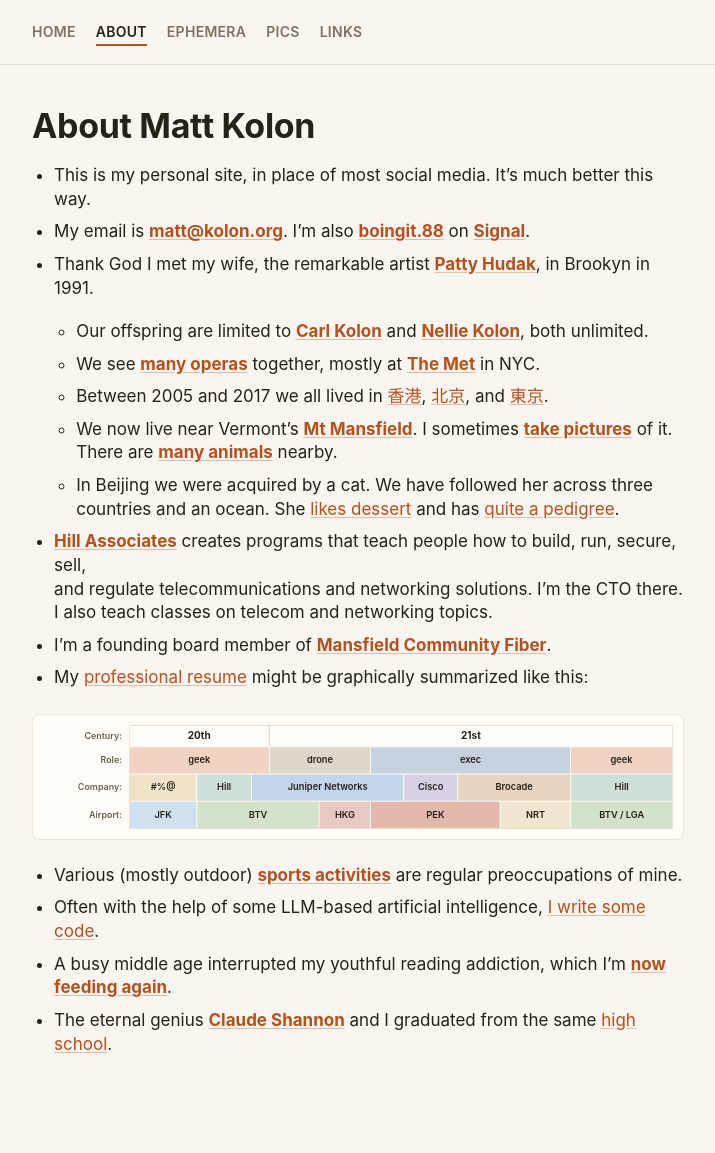
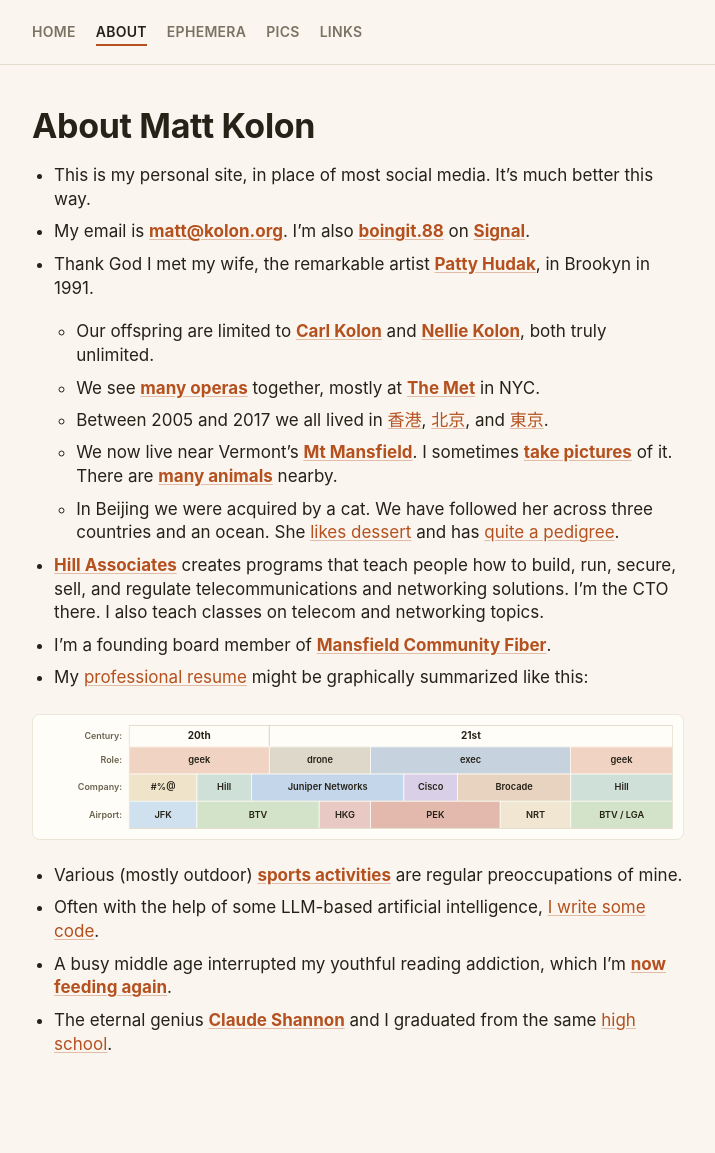
Before and after one commit to mkolon/mattkolon.com, a Jekyll site: the page built from about.md, in a window 1280 px wide. Shown: the whole page, without its empty margins (282-997 px from the left). Built offline with Jekyll 4.4.1, drawn with Linux system fonts in a browser that asks for light colours.

Commit message:
Tweak About copy: "truly unlimited", unwrap a couple lines
Co-Authored-By: Claude Sonnet 5 <noreply@anthropic.com>
Claude-Session: https://claude.ai/code/session_01Htbb9xzLrgxeRtPPijJtxa

```diff
--- a/about.md
+++ b/about.md
@@ -12,7 +12,7 @@ title: About
 
 - Thank God I met my wife, the remarkable artist [**Patty Hudak**](https://www.pattyhudak.com/){:target="_blank"}, in Brookyn in 1991.
 
-    - Our offspring are limited to [**Carl Kolon**](https://carlkolon.com){:target="_blank"} and [**Nellie Kolon**](https://nelliekolon.com/){:target="_blank"}, both unlimited.
+    - Our offspring are limited to [**Carl Kolon**](https://carlkolon.com){:target="_blank"} and [**Nellie Kolon**](https://nelliekolon.com/){:target="_blank"}, both truly unlimited.
 
     - We see [**many operas**](https://photos.app.goo.gl/oTQZExHTHNWzuFFu7){:target="_blank"} together, mostly at [**The Met**](https://www.metopera.org/){:target="_blank"} in NYC.
 
@@ -22,7 +22,7 @@ title: About
 
     - In Beijing we were acquired by a cat. We have followed her across three<br>countries and an ocean. She [likes dessert](/assets/kiki.mov) and has [quite a pedigree](/assets/kiki.png).
 
-- [**Hill Associates**](https://www.hillvt.com/){:target="_blank"} creates programs that teach people how to build, run, secure, sell,<br>and regulate telecommunications and networking solutions. I'm the CTO there. I also teach classes on telecom and networking topics.
+- [**Hill Associates**](https://www.hillvt.com/){:target="_blank"} creates programs that teach people how to build, run, secure, sell, and regulate telecommunications and networking solutions. I'm the CTO there. I also teach classes on telecom and networking topics.
 
 - I'm a founding board member of [**Mansfield Community Fiber**](https://www.mcfibervt.com/){:target="_blank"}.
 
```
